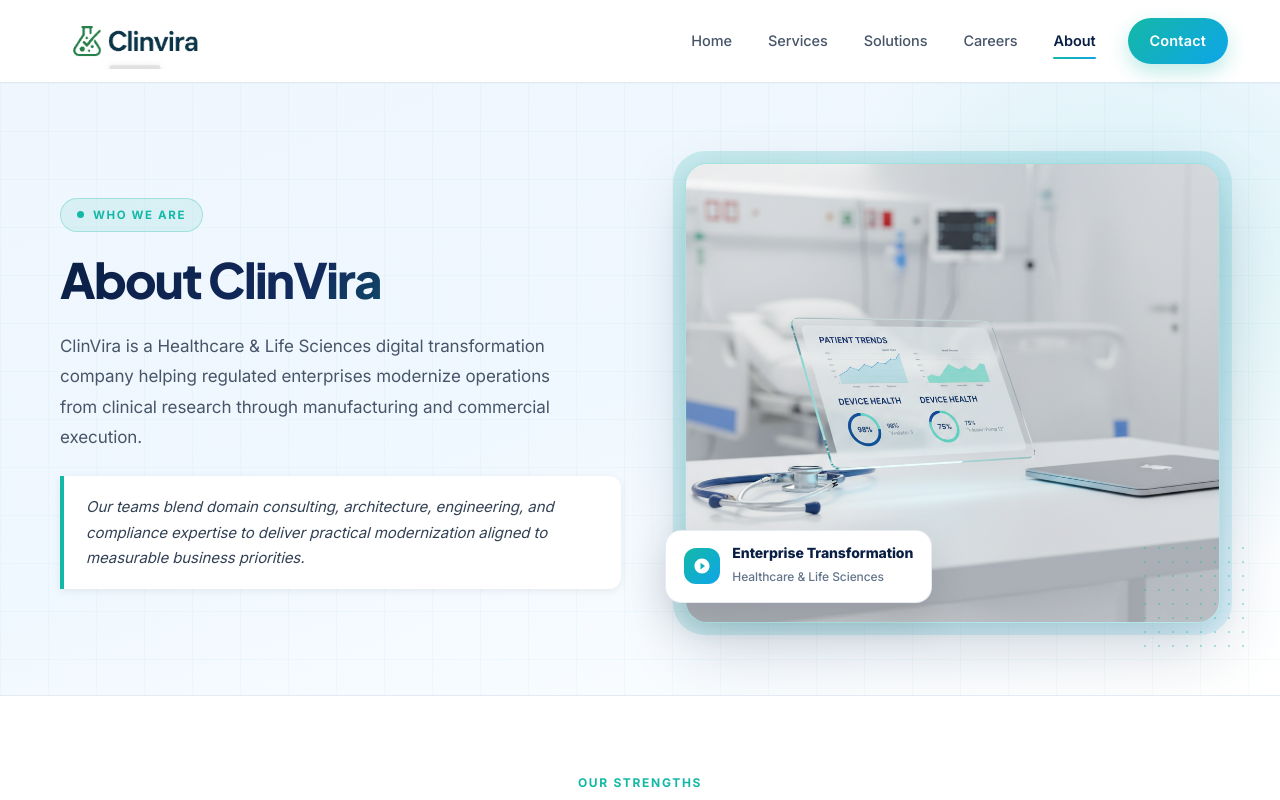
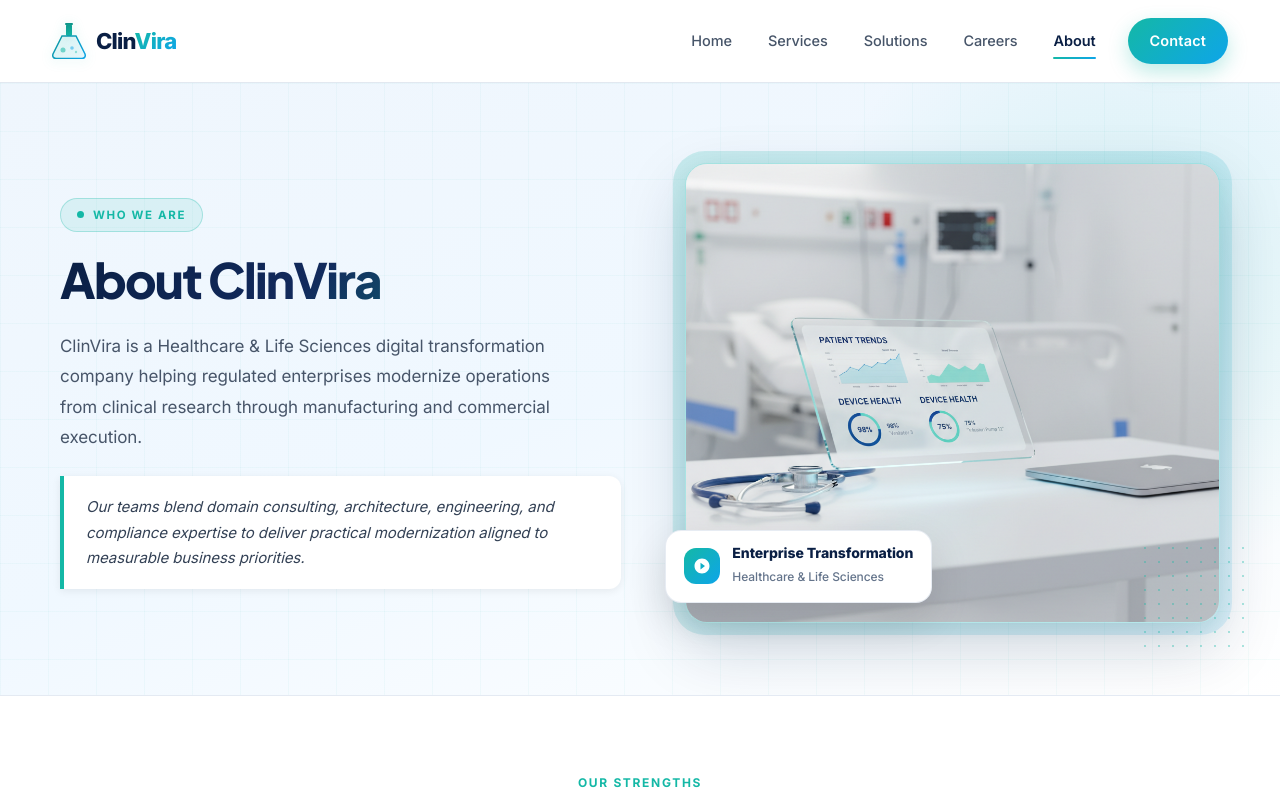
Before and after one commit to rapetisaikumar1/ClinVira, a React (Vite) app: page /about in a window 1280 px wide. Shown: the top 800 px of the page. Built offline with nearby package versions, Linux system fonts and the light colour scheme.

Commit message:
Logo: replace PNG with inline SVG icon + gradient brand text (Clin + Vira)

```diff
--- a/src/components/Header.module.css
+++ b/src/components/Header.module.css
@@ -30,10 +30,34 @@
   transform: translateY(-1px);
 }
 
-.brand img {
-  height: 56px;
+.brandIcon {
+  height: 36px;
   width: auto;
-  transition: filter 0.3s ease;
+  flex-shrink: 0;
+  filter: drop-shadow(0 2px 6px rgba(20,184,166,0.22));
+  transition: filter 0.3s ease, transform 0.3s ease;
+}
+
+.brand:hover .brandIcon {
+  filter: drop-shadow(0 4px 12px rgba(20,184,166,0.42));
+  transform: translateY(-1px);
+}
+
+.brandText {
+  font-size: 22px;
+  font-weight: 800;
+  letter-spacing: -0.035em;
+  color: #0a1f44;
+  margin-left: 10px;
+  line-height: 1;
+  font-family: inherit;
+}
+
+.brandAccent {
+  background: linear-gradient(135deg, #14b8a6 0%, #0ea5e9 100%);
+  -webkit-background-clip: text;
+  -webkit-text-fill-color: transparent;
+  background-clip: text;
 }
 
 .menuButton {
@@ -190,8 +214,11 @@
 }
 
 @media (max-width: 760px) {
-  .brand img {
-    height: 48px;
+  .brandIcon {
+    height: 30px;
+  }
+  .brandText {
+    font-size: 19px;
   }
   .container {
     align-items: center;
--- a/src/components/Header.tsx
+++ b/src/components/Header.tsx
@@ -1,6 +1,5 @@
 import { useEffect, useState } from "react";
 import { NavLink, useLocation } from "react-router-dom";
-import logo from "../assets/logo-clinvira.png";
 import styles from "./Header.module.css";
 
 const serviceLinks = [
@@ -35,8 +34,32 @@
   return (
     <header className={styles.header}>
       <div className={styles.container}>
-        <NavLink to="/" className={styles.brand}>
-          <img src={logo} alt="ClinVira" />
+        <NavLink to="/" className={styles.brand} aria-label="ClinVira home">
+          <svg className={styles.brandIcon} width="34" height="36" viewBox="0 0 34 36" fill="none" aria-hidden="true">
+            <rect x="13" y="0" width="8" height="2" rx="1" fill="#0d9488"/>
+            <rect x="14" y="1" width="6" height="12" rx="1.5" fill="url(#cvGrad1)"/>
+            <path d="M10 13 L1 31 C0 34 2 35.5 4.5 35.5 H29.5 C32 35.5 34 34 33 31 L24 13 Z" fill="url(#cvBodyFill)" stroke="url(#cvGrad2)" strokeWidth="1.5"/>
+            <circle cx="11" cy="27" r="2.5" fill="#14b8a6" fillOpacity="0.55"/>
+            <circle cx="20" cy="25" r="1.8" fill="#0ea5e9" fillOpacity="0.5"/>
+            <circle cx="24" cy="29" r="1.2" fill="#14b8a6" fillOpacity="0.4"/>
+            <defs>
+              <linearGradient id="cvGrad1" x1="14" y1="0" x2="20" y2="13" gradientUnits="userSpaceOnUse">
+                <stop stopColor="#0d9488"/>
+                <stop offset="1" stopColor="#14b8a6"/>
+              </linearGradient>
+              <linearGradient id="cvGrad2" x1="0" y1="0" x2="34" y2="36" gradientUnits="userSpaceOnUse">
+                <stop stopColor="#0d9488"/>
+                <stop offset="1" stopColor="#0ea5e9"/>
+              </linearGradient>
+              <linearGradient id="cvBodyFill" x1="0" y1="13" x2="34" y2="36" gradientUnits="userSpaceOnUse">
+                <stop stopColor="#14b8a6" stopOpacity="0.12"/>
+                <stop offset="1" stopColor="#0ea5e9" stopOpacity="0.07"/>
+              </linearGradient>
+            </defs>
+          </svg>
+          <span className={styles.brandText}>
+            Clin<span className={styles.brandAccent}>Vira</span>
+          </span>
         </NavLink>
 
         <button
```
